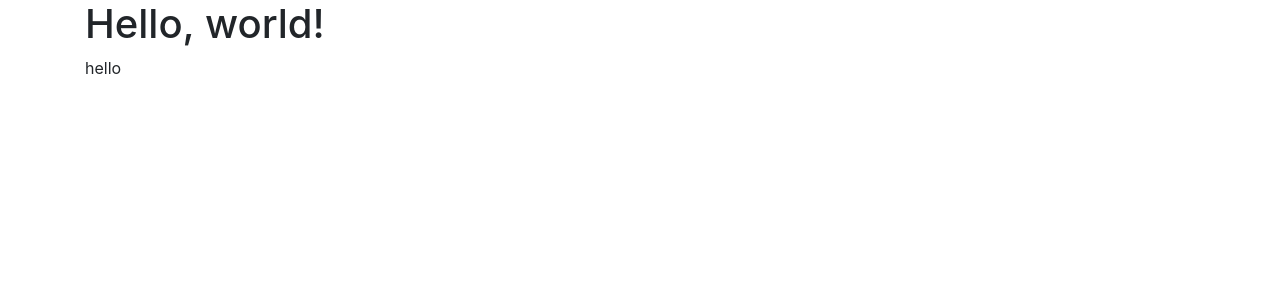
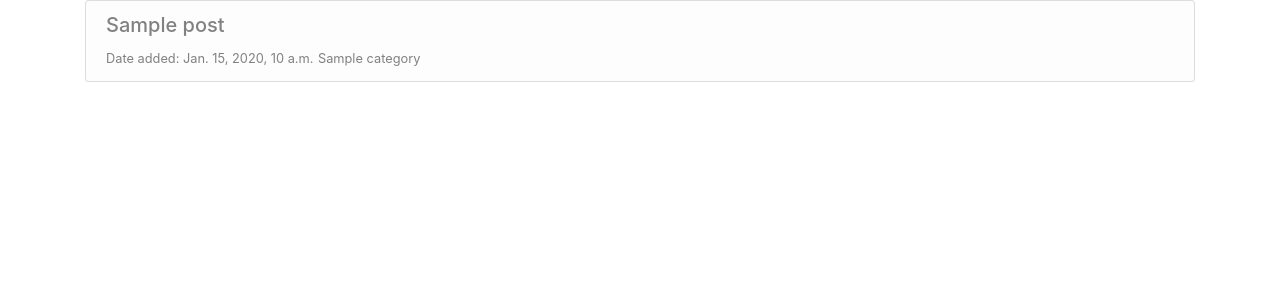
Before and after one commit to choia/bucket-list-webapp, a Django app: template posts/templates/post_home.html in a window 1280 px wide. Shown: the top 300 px of the page. Run offline with Django 3.2, Linux system fonts and the light colour scheme; the template is opened without the code that fills it: values that come from a table or form of the project are taken from there, others are empty; tables that the repository leaves empty hold one stand-in row (values such as "Sample post"); some libraries are stand-ins or nearby versions.

Commit message:
template update- adding rough list-group-item for test

```diff
--- a/posts/models.py
+++ b/posts/models.py
@@ -15,7 +15,7 @@ class Post(models.Model):
 	user = models.ForeignKey(User, on_delete=models.CASCADE)
 	title = models.CharField(max_length=100)
 	description = models.TextField(max_length=1000)
-	category = models.ForeignKey(Category, on_delete=models.SET_NULL, null=True)
+	category = models.ForeignKey(Category, on_delete=models.SET_NULL, null=True, blank=True)
 	completed = models.BooleanField(default=False)
 	date_created = models.DateTimeField(auto_now_add=True)
 	date_updated = models.DateTimeField(auto_now=True)
@@ -23,3 +23,8 @@ class Post(models.Model):
 
 	def __str__(self):
 		return self.title
+
+	def category_is_blank(self):
+		if self.category:
+			return self.category
+		else: return ''
--- a/posts/templates/post_home.html
+++ b/posts/templates/post_home.html
@@ -2,7 +2,24 @@
 
 {% block content %}
 
-<h1>Hello, world!</h1>
-<p>hello
+{% if post_list %}
+
+
+<div class="list-group">
+{% for post in post_list %}
+  <a href="#" class="list-group-item list-group-item-action list-group-item-light">
+    <!-- <div class="d-flex w-100 justify-content-between"> -->
+      <h5>{{ post.title }}</h5>
+      <small>Date added: {{ post.date_created }}</small>
+    <!-- </div> -->
+    <!-- <p class="mb-1">Donec id elit non mi porta gravida at eget metus. Maecenas sed diam eget risus varius blandit.</p> -->
+
+    <small>{{ post.category_is_blank }}</small>
+  </a>
+{% endfor %}
+</div>
+
+
+{% endif %}
 
 {% endblock %}
--- a/posts/urls.py
+++ b/posts/urls.py
@@ -1,6 +1,7 @@
 from django.conf.urls import url
 from . import views
 
+
 urlpatterns = [
-		url(r'^$', views.post_home, name='post_home'),
+		url(r'^posts/$', views.PostListView.as_view(), name='post-home'),
 ]
```
Also changed, not shown: posts/views.py (+6 -2 lines), posts/migrations/0003_auto_20171213_0003.py (added), posts/migrations/0004_auto_20171213_0004.py (added), posts/migrations/0005_auto_20171213_0023.py (added).
